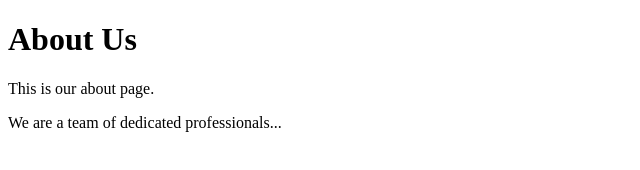
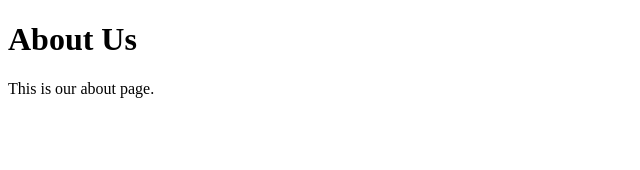
Before and after one commit to AneesaGC/AneesaGC.github.io, a plain HTML site: page about.html in a window 1280 px wide. Shown: the whole page, without its empty margins (0-640 px from the left). Drawn offline with Linux system fonts and the light colour scheme.

Commit message:
Update about.html

```diff
--- a/about.html
+++ b/about.html
@@ -10,7 +10,7 @@
 
     <h1>About Us</h1>
     <p>This is our about page.</p>
-    <p>We are a team of dedicated professionals...</p>
+
 
 </body>
 </html>
```
